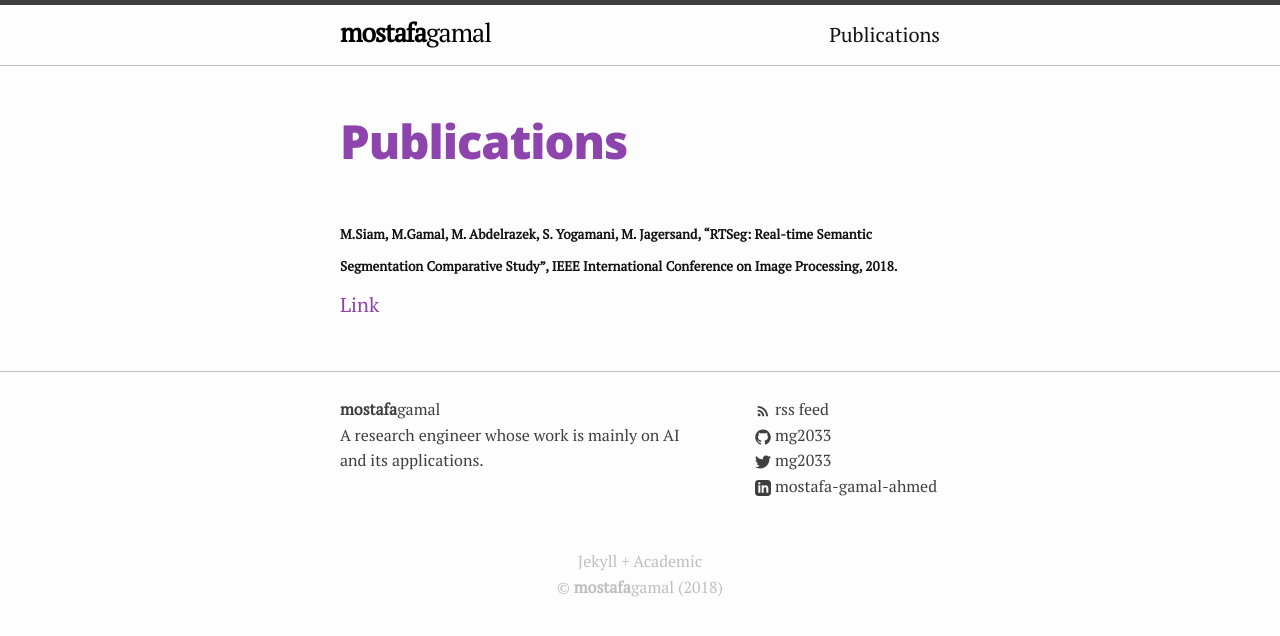
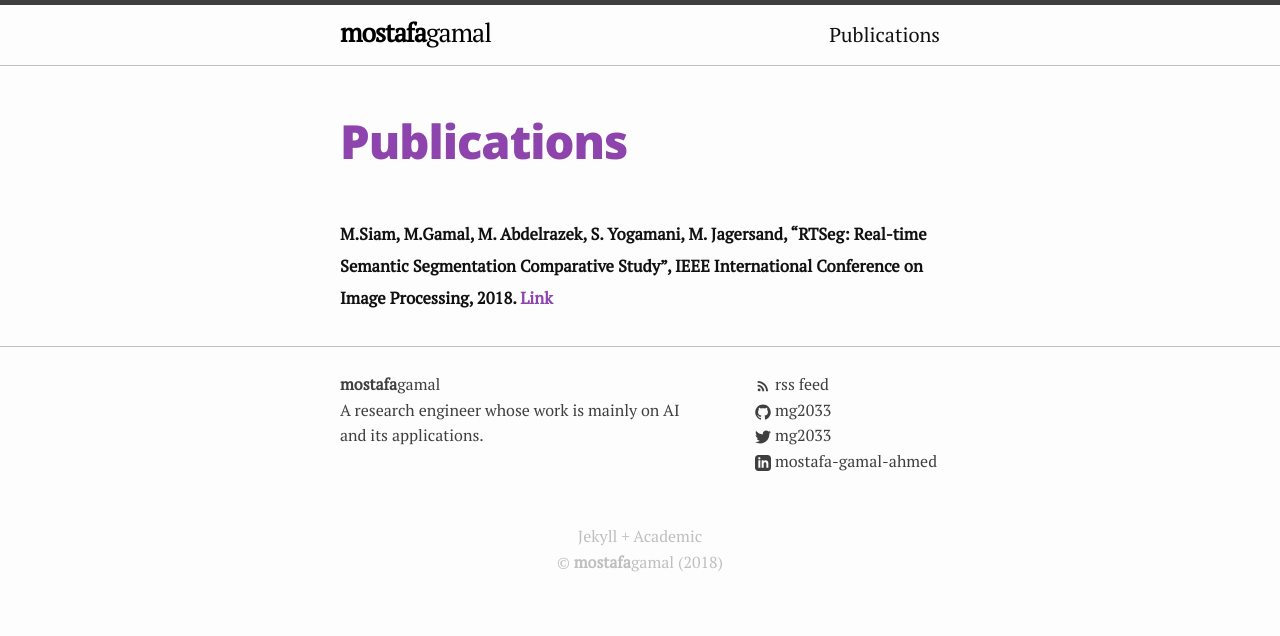
Before and after one commit to MG2033/mg2033.github.io, a Jekyll site: the page built from publications.md, in a window 1280 px wide. Shown: the top 636 px of the page. Built offline with Jekyll 4.4.1, drawn with Linux system fonts in a browser that asks for light colours.

```diff
--- a/publications.md
+++ b/publications.md
@@ -2,5 +2,4 @@
 layout: page
 title:  "Publications"
 ---
-###### M.Siam, **M.Gamal**, M. Abdelrazek, S. Yogamani, M. Jagersand, "RTSeg: Real-time Semantic Segmentation Comparative Study", IEEE International Conference on Image Processing, 2018.
-[Link](https://arxiv.org/abs/1803.02758)
+##### M.Siam, **M.Gamal**, M. Abdelrazek, S. Yogamani, M. Jagersand, "RTSeg: Real-time Semantic Segmentation Comparative Study", IEEE International Conference on Image Processing, 2018. [Link](https://arxiv.org/abs/1803.02758)
```
